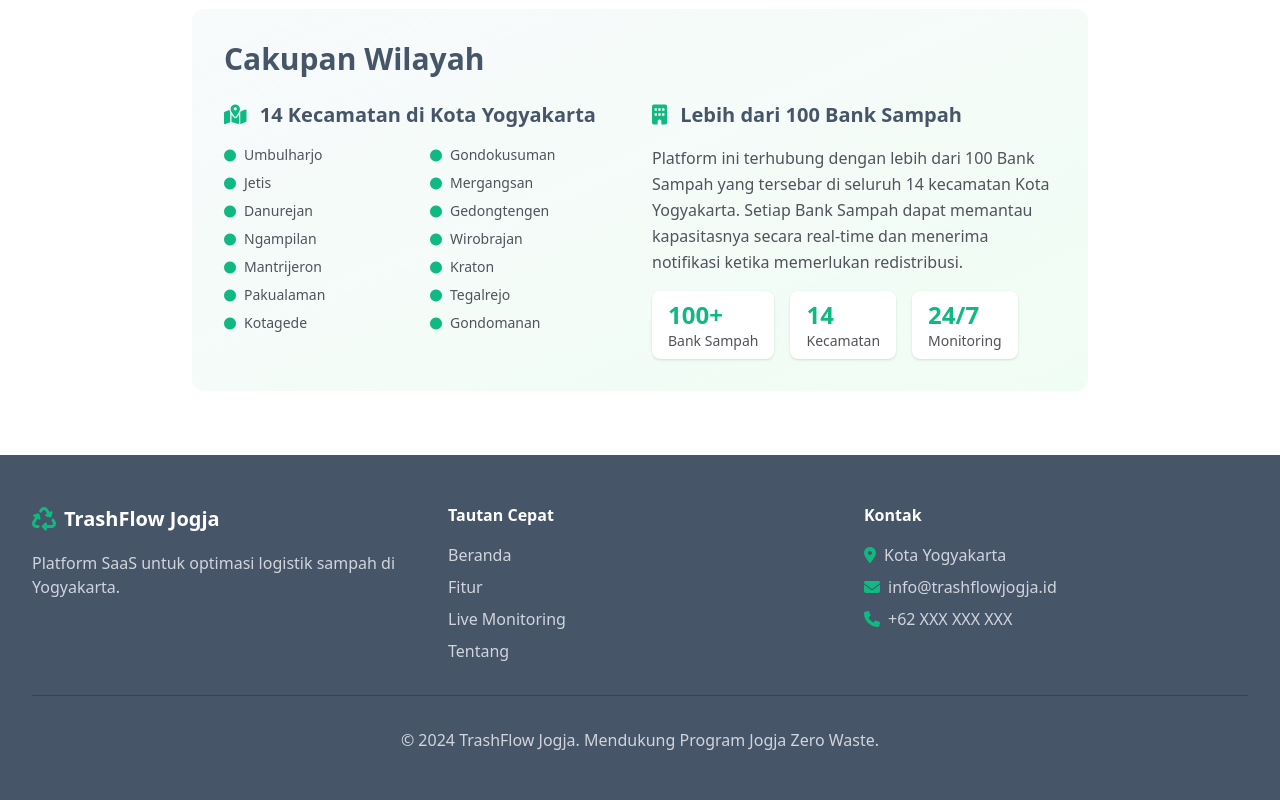
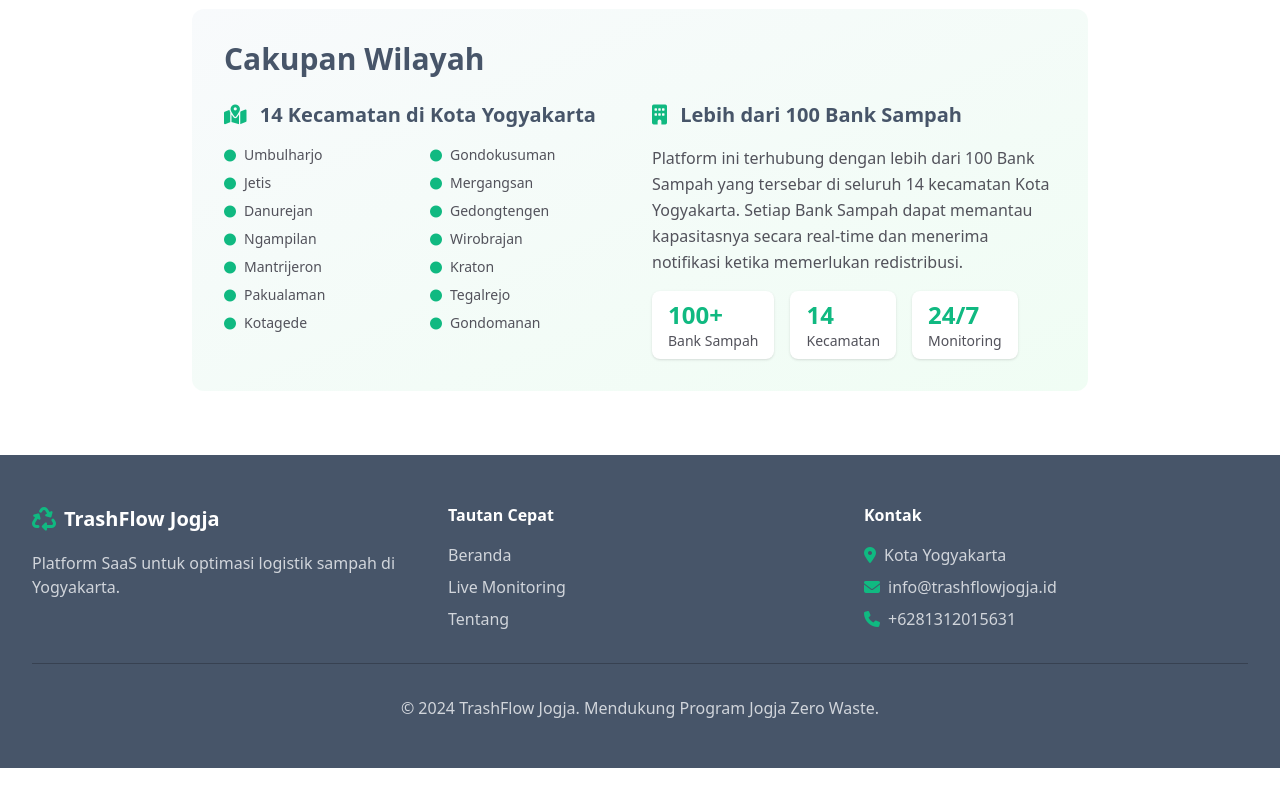
Before and after one commit to makhluk-antariksa/uas_tecno2, a plain HTML site: page about.html in a window 1280 px wide. Shown: the part 1368-2168 px from the top of the page. After the commit the page ends 2136 px from the top, so only its background shows below. Drawn offline with nearby package versions, Linux system fonts and the light colour scheme.

Commit message:
Update about.html

```diff
--- a/about.html
+++ b/about.html
@@ -47,7 +47,6 @@
                 <!-- Navigation Links -->
                 <div class="hidden md:flex items-center space-x-6">
                     <a href="index.html#home" class="text-slate-professional hover:text-nature-green transition-colors">Beranda</a>
-                    <a href="index.html#features" class="text-slate-professional hover:text-nature-green transition-colors">Fitur</a>
                     <a href="monitor.html" class="text-slate-professional hover:text-nature-green transition-colors">Live Monitoring</a>
                     <a href="about.html" class="text-nature-green font-semibold">Tentang</a>
                 </div>
@@ -63,7 +62,6 @@
         <div id="mobile-menu" class="hidden md:hidden bg-white/95 backdrop-blur-md border-t border-gray-200">
             <div class="px-4 py-4 space-y-3">
                 <a href="index.html#home" class="block text-slate-professional hover:text-nature-green transition-colors">Beranda</a>
-                <a href="index.html#features" class="block text-slate-professional hover:text-nature-green transition-colors">Fitur</a>
                 <a href="monitor.html" class="block text-slate-professional hover:text-nature-green transition-colors">Live Monitoring</a>
                 <a href="about.html" class="block text-nature-green font-semibold">Tentang</a>
             </div>
@@ -233,7 +231,6 @@
                     <h4 class="font-semibold mb-4">Tautan Cepat</h4>
                     <ul class="space-y-2 text-gray-300">
                         <li><a href="index.html#home" class="hover:text-nature-green transition-colors">Beranda</a></li>
-                        <li><a href="index.html#features" class="hover:text-nature-green transition-colors">Fitur</a></li>
                         <li><a href="monitor.html" class="hover:text-nature-green transition-colors">Live Monitoring</a></li>
                         <li><a href="about.html" class="hover:text-nature-green transition-colors">Tentang</a></li>
                     </ul>
@@ -244,7 +241,7 @@
                     <ul class="space-y-2 text-gray-300">
                         <li><i class="fas fa-map-marker-alt mr-2 text-nature-green"></i>Kota Yogyakarta</li>
                         <li><i class="fas fa-envelope mr-2 text-nature-green"></i>info@trashflowjogja.id</li>
-                        <li><i class="fas fa-phone mr-2 text-nature-green"></i>+62 XXX XXX XXX</li>
+                        <li><i class="fas fa-phone mr-2 text-nature-green"></i>+6281312015631</li>
                     </ul>
                 </div>
             </div>
```
